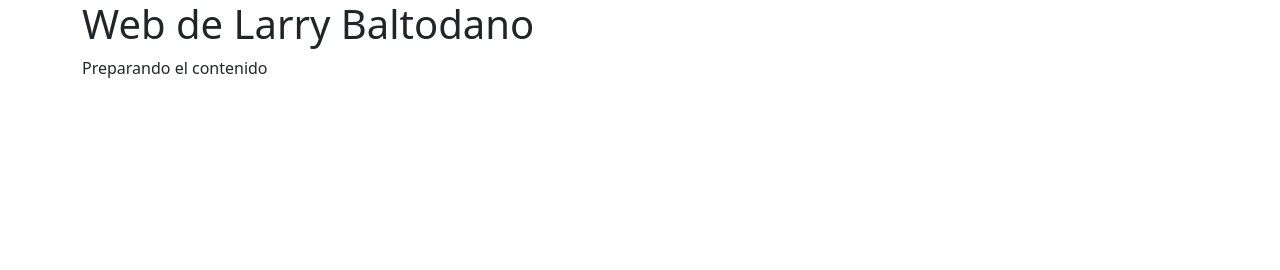
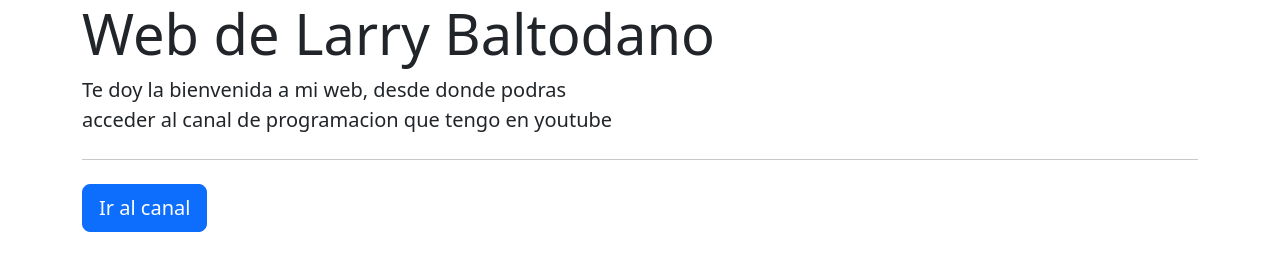
Before and after one commit to Mugiwara261203/Miweb, a plain HTML site: page index.html in a window 1280 px wide. Drawn offline with nearby package versions, Linux system fonts and the light colour scheme.

Commit message:
Añadiendo jumbotron

```diff
--- a/index.html
+++ b/index.html
@@ -11,10 +11,17 @@
   <div class="container">
     <main>
       <header>
-      <h1>Web de Larry Baltodano</h1>
         <section>
           <article>
-            <p>Preparando el contenido</p>
+            <div class="jumbotron">
+              <h1 class="display-4">Web de Larry Baltodano</h1>
+              <p class="lead">Te doy la bienvenida a mi web, desde donde podras <br>
+              acceder al canal de programacion que tengo en youtube</p>
+              <hr class="my-4">
+              <p class="lead">
+                <a class="btn btn-primary btn-lg" href="https://www.youtube.com/c/JOSEOJEDAROJAS" role="button">Ir al canal</a>
+              </p>
+            </div>
           </article>
         </section>
       </header>
```
